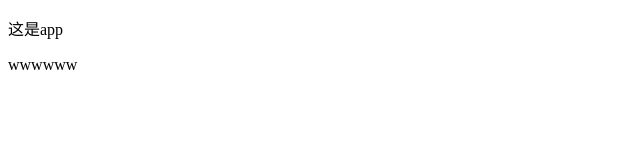
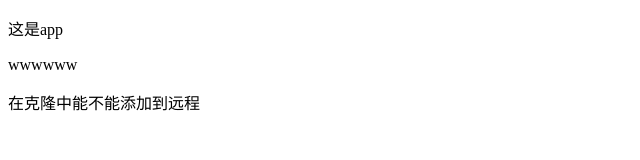
Before and after one commit to 15690775578/Apps, a plain HTML site: page index.html in a window 1280 px wide. Shown: the whole page, without its empty margins (0-640 px from the left). Drawn offline with Linux system fonts and the light colour scheme.

Commit message:
fix:克隆中添加到远程

```diff
--- a/index.html
+++ b/index.html
@@ -8,5 +8,6 @@
 <body>
     <p>这是app</p>
     <span>wwwwww</span>
+    <p>在克隆中能不能添加到远程</p>
 </body>
 </html>
```
